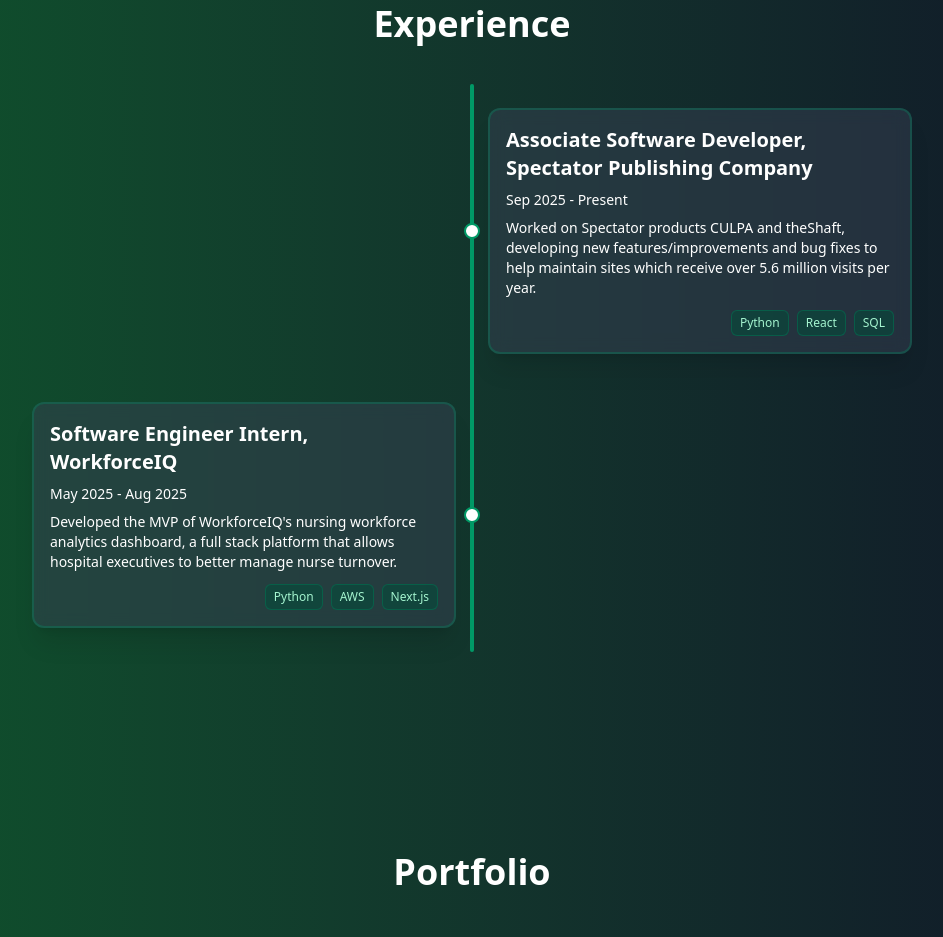
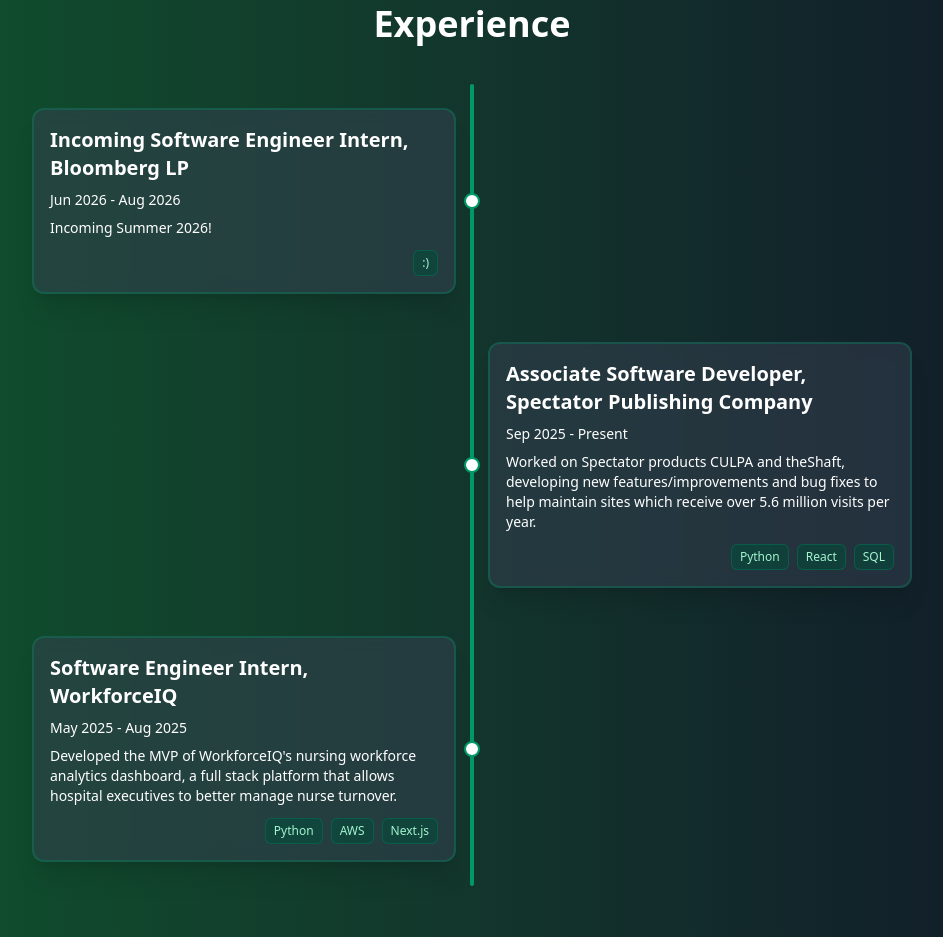
Before and after one commit to mishasgupta/mishasgupta.github.io, a React (Vite) app: page / in a window 1280 px wide. Shown: the part 1860-2797 px from the top of the page, without its empty margins (168-1111 px from the left). Built offline with nearby package versions, Linux system fonts and the light colour scheme; a web font is replaced by a local one.

Commit message:
update experience

```diff
--- a/src/components/Navbar.jsx
+++ b/src/components/Navbar.jsx
@@ -44,7 +44,7 @@
           onClick={() => scrollToSection(workRef)}
           className="group transition duration-300 relative overflow-hidden animate-fade-down animate-duration-1000 animate-delay-500 cursor-pointer"
         >
-          Work
+          Experience
           <span className="absolute left-0 bottom-0 w-full h-0.5 bg-white scale-x-0 group-hover:scale-x-100 transform transition-transform duration-300 origin-left"></span>
         </button>
         <button
--- a/src/sections/Projects.jsx
+++ b/src/sections/Projects.jsx
@@ -44,7 +44,7 @@
 
   return (
     <div ref={ref} className="py-15 md:py-25 text-white flex flex-col justify-center items-center">
-      <h3 className="text-3xl md:text-4xl font-semibold">Portfolio</h3>
+      <h3 className="text-3xl md:text-4xl font-semibold">Projects</h3>
       <div className="flex flex-wrap justify-center gap-6 md:gap-8 lg:gap-12 mt-10 h-full w-3/4 px-8 md:px-20 lg:px-2 py-12 md:py-12 lg:py-12">
         {projects.map((project, index) =>
           (
--- a/src/sections/Work.jsx
+++ b/src/sections/Work.jsx
@@ -4,6 +4,14 @@
 const Work = forwardRef((props, ref) => {
 
   const experiences = [
+
+    {
+      title: "Incoming Software Engineer Intern, Bloomberg LP",
+      date: "Jun 2026 - Aug 2026",
+      desc: "Incoming Summer 2026!",
+      technologies: [":)"],
+      direction: "left"
+    },
 
     {
       title: "Associate Software Developer, Spectator Publishing Company",
```
